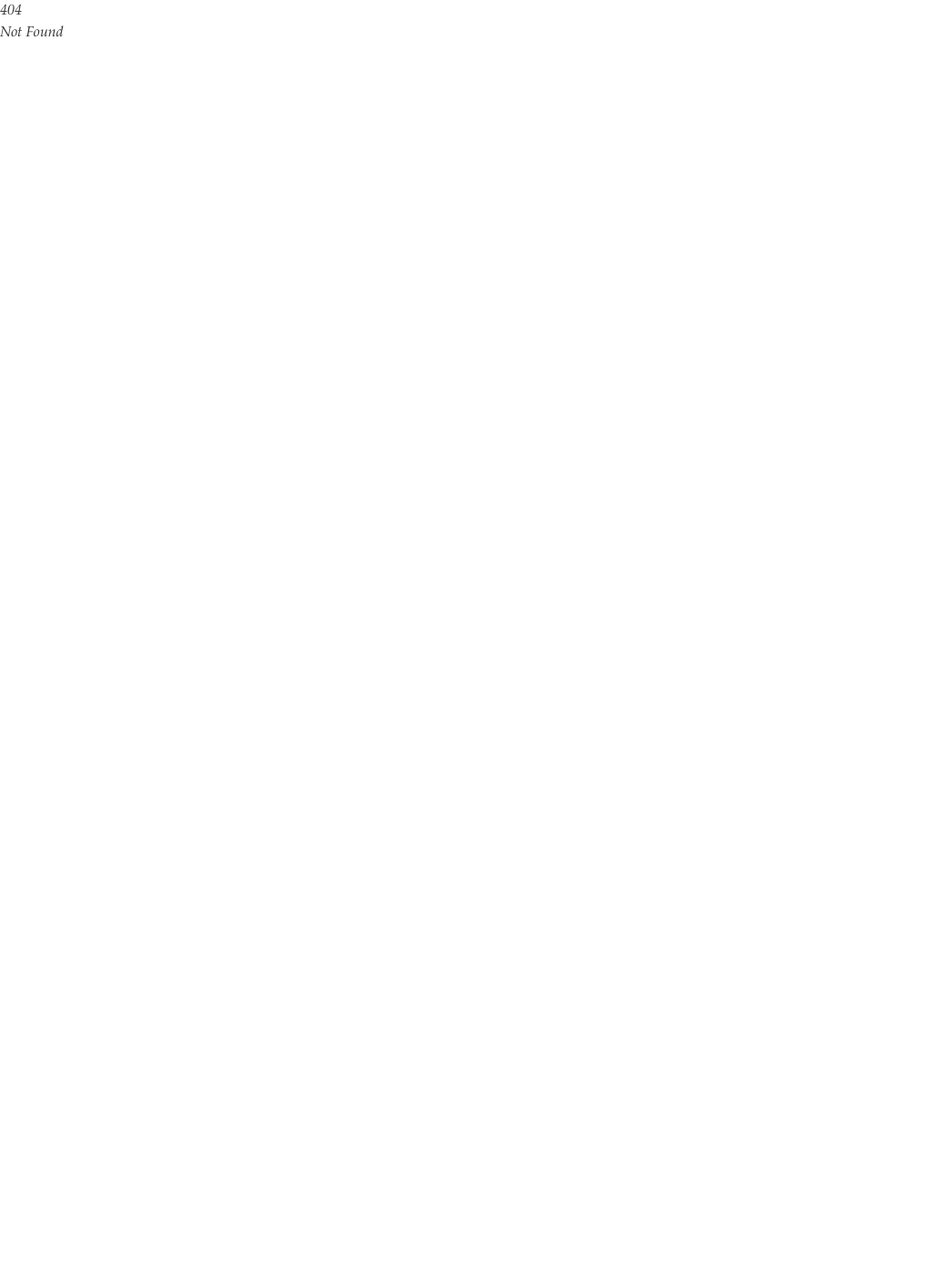
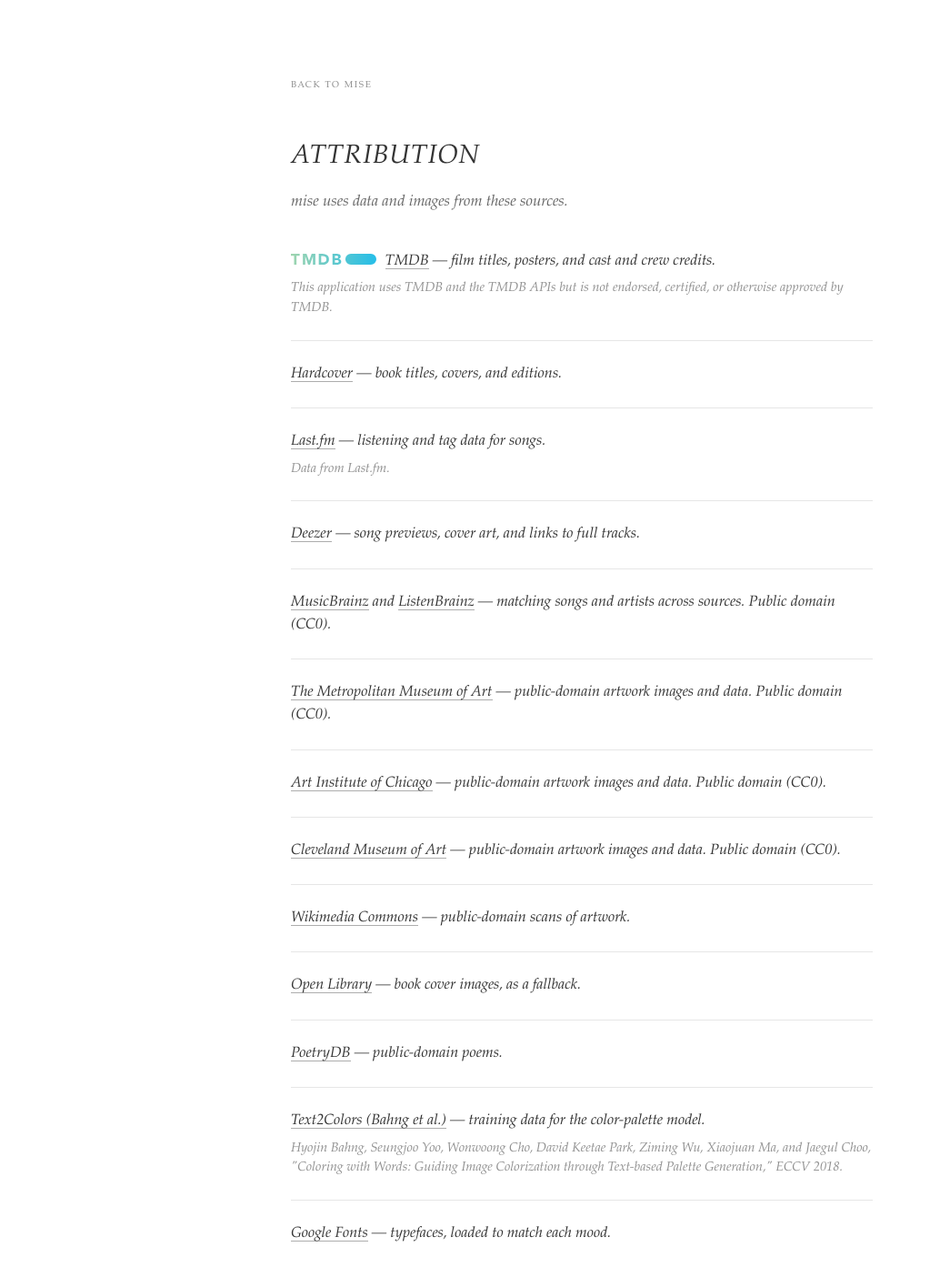
Before and after one commit to sam-packer/mise, a SvelteKit app: page /attribution in a window 1280 px wide. Before the commit this address had no page. Shown: the top 1404 px of the page at 91% size, without its empty margins (0-1023 px from the left). Before the commit the page ends 800 px from the top, so only its background shows below. Built offline with nearby package versions, Linux system fonts and the light colour scheme.

Commit message:
Add an attribution page
/attribution lists each data source with what mise uses it for, and
the exact notice only where a source requires one (TMDB, and the
Text2Colors citation).

```diff
--- /dev/null
+++ b/src/routes/attribution/+page.svelte
@@ -0,0 +1,245 @@
+<script lang="ts">
+	import { resolve } from '$app/paths';
+</script>
+
+<svelte:head>
+	<title>attribution — mise</title>
+</svelte:head>
+
+<main class="page">
+	<!-- eslint-disable-next-line svelte/no-navigation-without-resolve -- external link -->
+	<a class="back" href={resolve('/')}>back to mise</a>
+
+	<h1>attribution</h1>
+	<p class="intro">mise uses data and images from these sources.</p>
+
+	<ul class="sources">
+		<li>
+			<p class="head">
+				<img class="logo" src="/attribution/tmdb.svg" alt="" width="92" height="12" />
+				<!-- eslint-disable-next-line svelte/no-navigation-without-resolve -- external link -->
+				<a href="https://www.themoviedb.org/" target="_blank" rel="noopener">TMDB</a>
+				— film titles, posters, and cast and crew credits.
+			</p>
+			<p class="notice">
+				This application uses TMDB and the TMDB APIs but is not endorsed, certified, or otherwise
+				approved by TMDB.
+			</p>
+		</li>
+
+		<li>
+			<p class="head">
+				<!-- eslint-disable-next-line svelte/no-navigation-without-resolve -- external link -->
+				<a href="https://hardcover.app/" target="_blank" rel="noopener">Hardcover</a>
+				— book titles, covers, and editions.
+			</p>
+		</li>
+
+		<li>
+			<p class="head">
+				<!-- eslint-disable-next-line svelte/no-navigation-without-resolve -- external link -->
+				<a href="https://www.last.fm/" target="_blank" rel="noopener">Last.fm</a>
+				— listening and tag data for songs.
+			</p>
+			<p class="notice">Data from Last.fm.</p>
+		</li>
+
+		<li>
+			<p class="head">
+				<!-- eslint-disable-next-line svelte/no-navigation-without-resolve -- external link -->
+				<a href="https://www.deezer.com/" target="_blank" rel="noopener">Deezer</a>
+				— song previews, cover art, and links to full tracks.
+			</p>
+		</li>
+
+		<li>
+			<p class="head">
+				<!-- eslint-disable-next-line svelte/no-navigation-without-resolve -- external link -->
+				<a href="https://musicbrainz.org/" target="_blank" rel="noopener">MusicBrainz</a>
+				and
+				<!-- eslint-disable-next-line svelte/no-navigation-without-resolve -- external link -->
+				<a href="https://listenbrainz.org/" target="_blank" rel="noopener">ListenBrainz</a>
+				— matching songs and artists across sources. Public domain (CC0).
+			</p>
+		</li>
+
+		<li>
+			<p class="head">
+				<!-- eslint-disable-next-line svelte/no-navigation-without-resolve -- external link -->
+				<a href="https://www.metmuseum.org/" target="_blank" rel="noopener"
+					>The Metropolitan Museum of Art</a
+				>
+				— public-domain artwork images and data. Public domain (CC0).
+			</p>
+		</li>
+
+		<li>
+			<p class="head">
+				<!-- eslint-disable-next-line svelte/no-navigation-without-resolve -- external link -->
+				<a href="https://www.artic.edu/" target="_blank" rel="noopener">Art Institute of Chicago</a>
+				— public-domain artwork images and data. Public domain (CC0).
+			</p>
+		</li>
+
+		<li>
+			<p class="head">
+				<!-- eslint-disable-next-line svelte/no-navigation-without-resolve -- external link -->
+				<a href="https://www.clevelandart.org/" target="_blank" rel="noopener"
+					>Cleveland Museum of Art</a
+				>
+				— public-domain artwork images and data. Public domain (CC0).
+			</p>
+		</li>
+
+		<li>
+			<p class="head">
+				<!-- eslint-disable-next-line svelte/no-navigation-without-resolve -- external link -->
+				<a href="https://commons.wikimedia.org/" target="_blank" rel="noopener">Wikimedia Commons</a
+				>
+				— public-domain scans of artwork.
+			</p>
+		</li>
+
+		<li>
+			<p class="head">
+				<!-- eslint-disable-next-line svelte/no-navigation-without-resolve -- external link -->
+				<a href="https://openlibrary.org/" target="_blank" rel="noopener">Open Library</a>
+				— book cover images, as a fallback.
+			</p>
+		</li>
+
+		<li>
+			<p class="head">
+				<!-- eslint-disable-next-line svelte/no-navigation-without-resolve -- external link -->
+				<a href="https://poetrydb.org/" target="_blank" rel="noopener">PoetryDB</a>
+				— public-domain poems.
+			</p>
+		</li>
+
+		<li>
+			<p class="head">
+				<!-- eslint-disable-next-line svelte/no-navigation-without-resolve -- external link -->
+				<a href="https://arxiv.org/abs/1804.04128" target="_blank" rel="noopener"
+					>Text2Colors (Bahng et al.)</a
+				>
+				— training data for the color-palette model.
+			</p>
+			<p class="notice">
+				Hyojin Bahng, Seungjoo Yoo, Wonwoong Cho, David Keetae Park, Ziming Wu, Xiaojuan Ma, and
+				Jaegul Choo, "Coloring with Words: Guiding Image Colorization through Text-based Palette
+				Generation," ECCV 2018.
+			</p>
+		</li>
+
+		<li>
+			<p class="head">
+				<!-- eslint-disable-next-line svelte/no-navigation-without-resolve -- external link -->
+				<a href="https://fonts.google.com/" target="_blank" rel="noopener">Google Fonts</a>
+				— typefaces, loaded to match each mood.
+			</p>
+		</li>
+	</ul>
+</main>
+
+<style>
+	.page {
+		box-sizing: border-box;
+		width: min(100% - 2 * max(2.5vw, 12px), 40rem);
+		margin: 0 auto;
+		padding: clamp(4rem, 10vh, 6rem) 0 4rem;
+	}
+
+	.back {
+		display: inline-flex;
+		align-items: center;
+		min-height: 44px;
+		margin: -0.6rem 0 1.5rem -0.1rem;
+		padding: 0.6rem 0.1rem;
+		color: color-mix(in oklab, var(--ink) 55%, transparent);
+		font-size: 0.85rem;
+		font-style: normal;
+		font-variant-caps: all-small-caps;
+		letter-spacing: 0.12em;
+		text-decoration: none;
+		transition: color 300ms var(--ease);
+	}
+
+	.back:hover,
+	.back:focus-visible {
+		color: var(--ink);
+	}
+
+	.back:focus-visible {
+		outline: 1px solid var(--ink);
+		outline-offset: -2px;
+	}
+
+	h1 {
+		margin: 0 0 0.5rem;
+		font-size: clamp(1.8rem, 3vw + 0.6rem, 2.6rem);
+		font-weight: 400;
+		font-variant-caps: all-small-caps;
+		letter-spacing: 0.02em;
+		color: var(--ink);
+	}
+
+	.intro {
+		margin: 0 0 2.5rem;
+		color: color-mix(in oklab, var(--ink) 75%, transparent);
+		font-size: 1.05rem;
+	}
+
+	.sources {
+		display: flex;
+		flex-direction: column;
+		gap: 1.5rem;
+		margin: 0;
+		padding: 0;
+		list-style: none;
+	}
+
+	.sources li {
+		padding-top: 1.5rem;
+		border-top: 1px solid color-mix(in oklab, var(--ink) 12%, transparent);
+	}
+
+	.sources li:first-child {
+		padding-top: 0;
+		border-top: 0;
+	}
+
+	.head {
+		margin: 0;
+		color: var(--ink);
+		font-size: 1.02rem;
+		line-height: 1.55;
+	}
+
+	.head a {
+		color: var(--ink);
+		text-decoration: none;
+		border-bottom: 1px solid color-mix(in oklab, var(--ink) 40%, transparent);
+		transition: border-color 300ms var(--ease);
+	}
+
+	.head a:hover,
+	.head a:focus-visible {
+		border-color: var(--ink);
+	}
+
+	.logo {
+		display: inline-block;
+		height: 0.75em;
+		width: auto;
+		margin-right: 0.35rem;
+		vertical-align: baseline;
+		opacity: 0.85;
+	}
+
+	.notice {
+		margin: 0.4rem 0 0;
+		color: color-mix(in oklab, var(--ink) 55%, transparent);
+		font-size: 0.9rem;
+		line-height: 1.5;
+	}
+</style>
```
Also changed, not shown: static/attribution/tmdb.svg (added).
